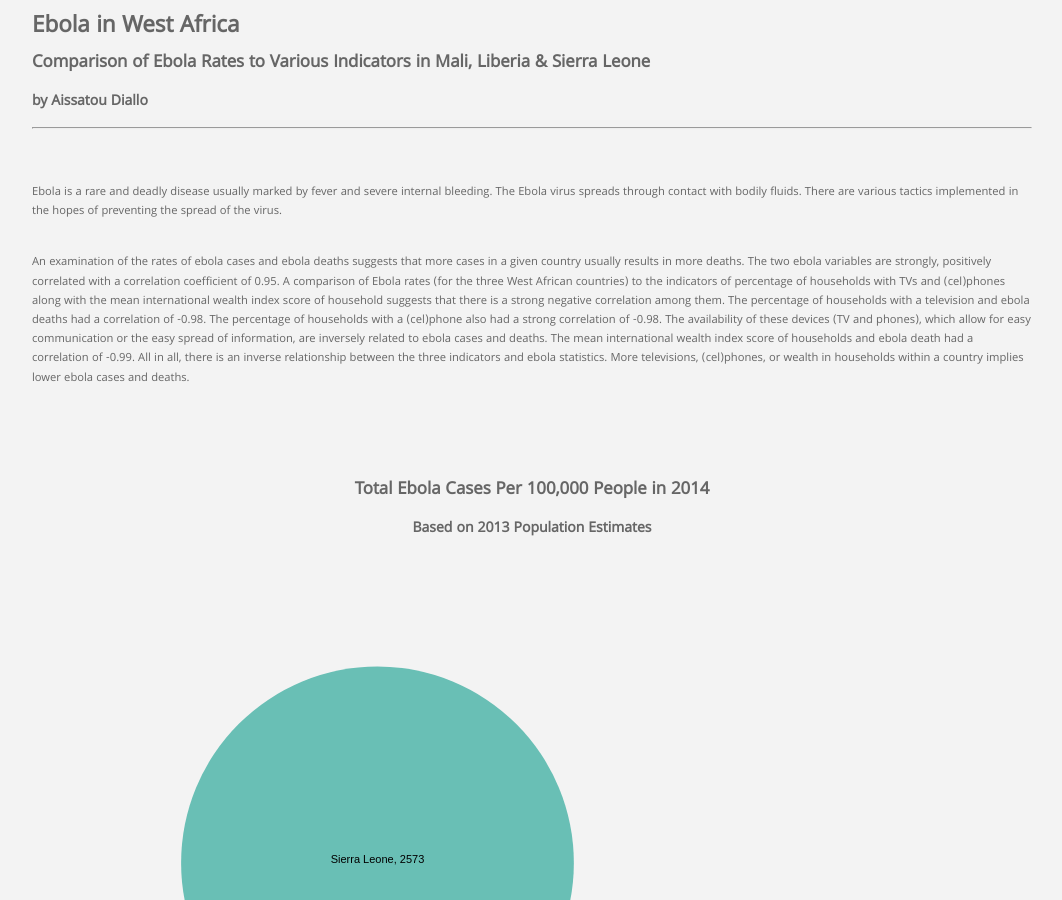
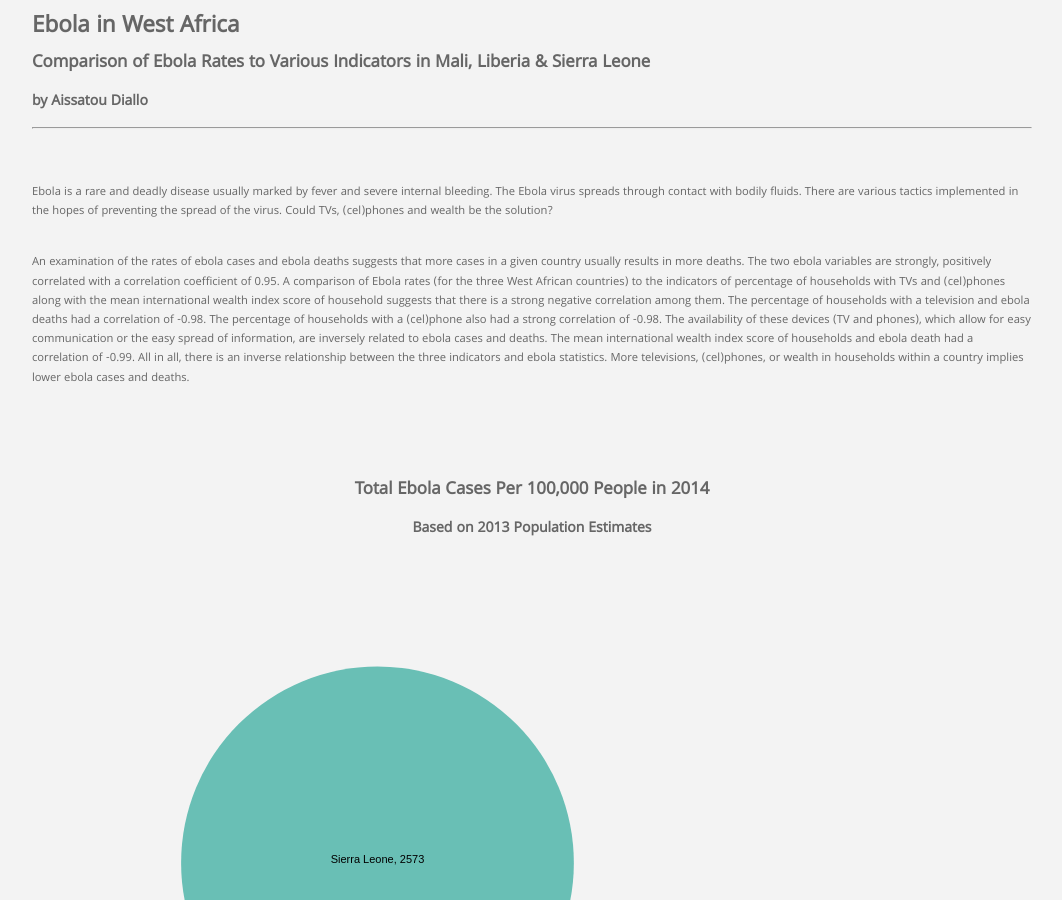
Before and after one commit to ad605/ad605.github.io, a Jekyll site: the page datavizproject/index.html, which Jekyll copies as it is, in a window 1280 px wide and 900 px high. Shown: the whole window, without its empty margins (108-1170 px from the left). Built offline with Jekyll 4.4.1, drawn with Linux system fonts in a browser that asks for light colours.

Commit message:
Update index.html

```diff
--- a/datavizproject/index.html
+++ b/datavizproject/index.html
@@ -233,7 +233,7 @@ width: 800px;
           <hr>
         </div>
         <p>
-          <p>Ebola is a rare and deadly disease usually marked by fever and severe internal bleeding. The Ebola virus spreads through contact with bodily fluids. There are various tactics implemented in the hopes of preventing the spread of the virus. </p>
+          <p>Ebola is a rare and deadly disease usually marked by fever and severe internal bleeding. The Ebola virus spreads through contact with bodily fluids. There are various tactics implemented in the hopes of preventing the spread of the virus. Could TVs, (cel)phones and wealth be the solution? </p>
 
 <p>An examination of the rates of ebola cases and ebola deaths suggests that more cases in a given country usually results in more deaths. The two ebola variables are strongly, positively correlated with a correlation coefficient of 0.95. A comparison of Ebola rates (for the three West African countries) to the indicators of percentage of households with TVs and (cel)phones along with the mean international wealth index score of household suggests that there is a strong negative correlation among them. The percentage of households with a television and ebola deaths had a correlation of -0.98. The percentage of households with a (cel)phone also had a strong correlation of -0.98.  The availability of these devices (TV and phones), which allow for easy communication or the easy spread of information, are inversely related to ebola cases and deaths. The mean international wealth index score of households and ebola death had a correlation of  -0.99.  All in all, there is an inverse relationship between the three indicators and ebola statistics. More televisions, (cel)phones, or wealth in households within a country implies lower ebola cases and deaths. </p>
 
```
